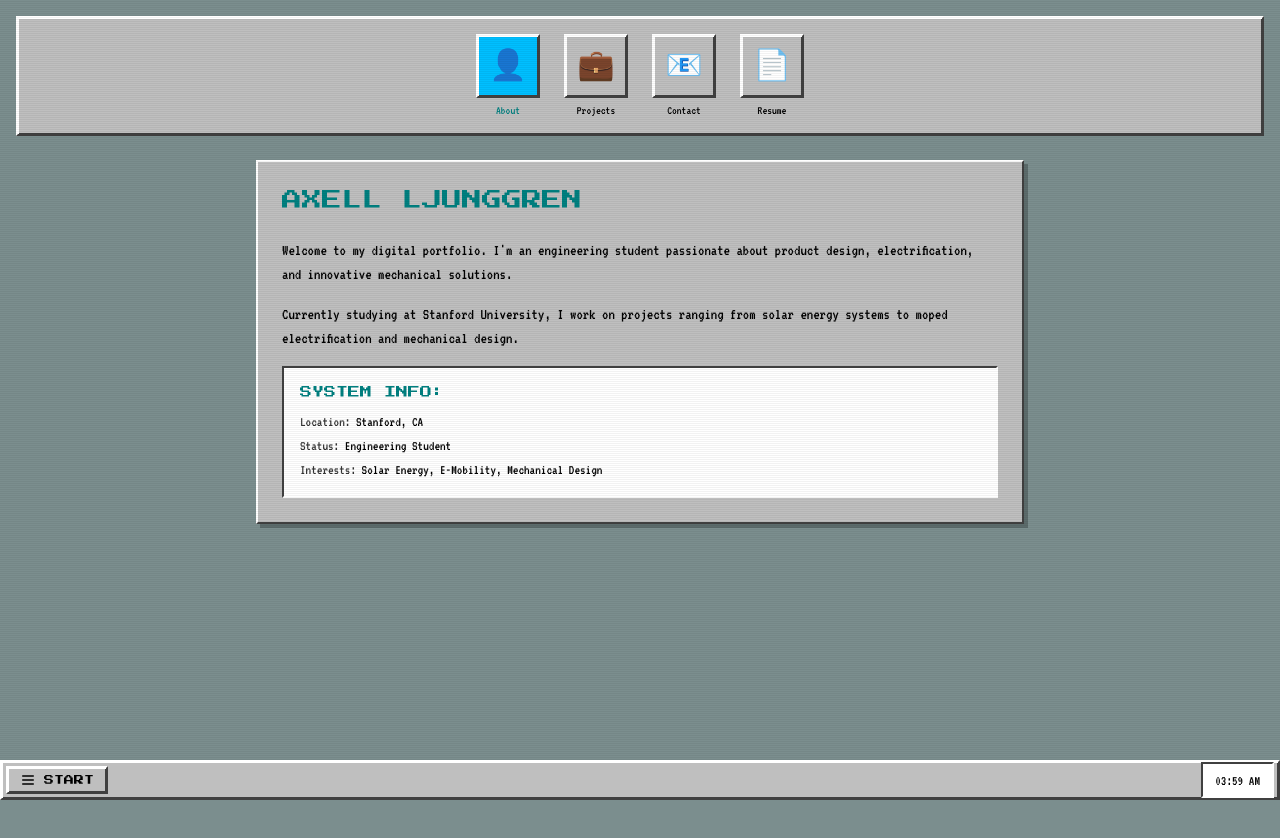
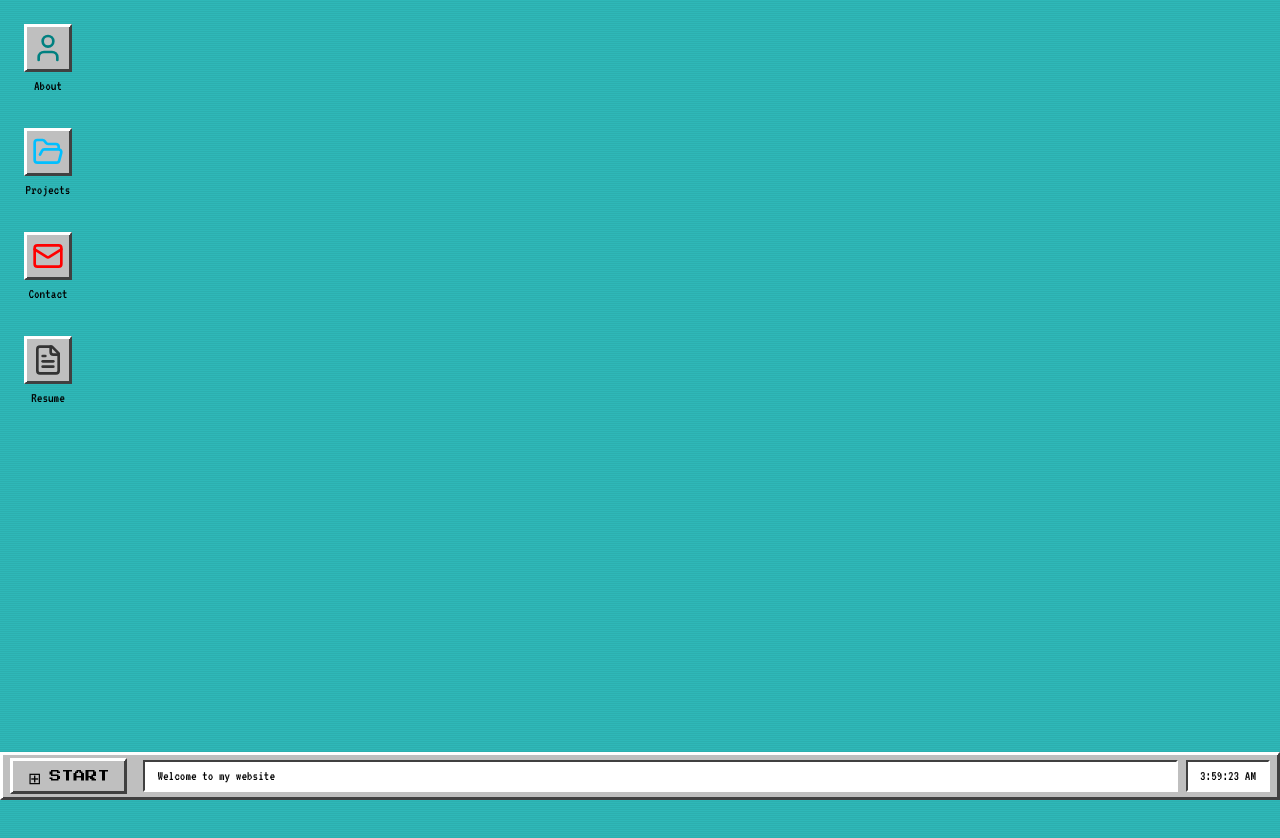
Before and after one commit to axelljun/retro-win-folio, a React (Vite) app: page / in a window 1280 px wide. Shown: the top 838 px of the page. Before the commit the page ends 800 px from the top, so only its background shows below. Built offline with nearby package versions, Linux system fonts and the light colour scheme; the HTML template or start-up script is replaced by a standard one.

Commit message:
Implement desktop layout with app windows

```diff
--- a/src/App.tsx
+++ b/src/App.tsx
@@ -3,13 +3,8 @@ import { Toaster as Sonner } from "@/components/ui/sonner";
 import { TooltipProvider } from "@/components/ui/tooltip";
 import { QueryClient, QueryClientProvider } from "@tanstack/react-query";
 import { BrowserRouter, Routes, Route } from "react-router-dom";
-import About from "./pages/About";
-import Projects from "./pages/Projects";
-import ProjectDetail from "./pages/ProjectDetail";
-import Contact from "./pages/Contact";
-import Resume from "./pages/Resume";
+import Index from "./pages/Index";
 import NotFound from "./pages/NotFound";
-import { Navigation } from "./components/Navigation";
 import { Taskbar } from "./components/Taskbar";
 
 const queryClient = new QueryClient();
@@ -20,14 +15,9 @@ const App = () => (
       <Toaster />
       <Sonner />
       <BrowserRouter>
-        <div className="min-h-screen bg-desktop-bg scanlines p-4 pb-16">
-          <Navigation />
+        <div className="min-h-screen bg-desktop-bg scanlines pb-16">
           <Routes>
-            <Route path="/" element={<About />} />
-            <Route path="/projects" element={<Projects />} />
-            <Route path="/projects/:id" element={<ProjectDetail />} />
-            <Route path="/contact" element={<Contact />} />
-            <Route path="/resume" element={<Resume />} />
+            <Route path="/" element={<Index />} />
             {/* ADD ALL CUSTOM ROUTES ABOVE THE CATCH-ALL "*" ROUTE */}
             <Route path="*" element={<NotFound />} />
           </Routes>
--- a/src/components/Taskbar.tsx
+++ b/src/components/Taskbar.tsx
@@ -1,21 +1,26 @@
-import { Menu } from "lucide-react";
+import { useState, useEffect } from "react";
 
 export const Taskbar = () => {
-  const currentTime = new Date().toLocaleTimeString('en-US', {
-    hour: '2-digit',
-    minute: '2-digit',
-    hour12: true
-  });
+  const [time, setTime] = useState(new Date());
+
+  useEffect(() => {
+    const interval = setInterval(() => {
+      setTime(new Date());
+    }, 1000);
+    return () => clearInterval(interval);
+  }, []);
 
   return (
-    <div className="fixed bottom-0 left-0 right-0 h-10 bg-card window-border flex items-center px-1 gap-2 z-50">
-      <button className="window-border bg-button-face px-3 py-1 flex items-center gap-2 hover:bg-accent transition-colors">
-        <Menu className="w-4 h-4" />
-        <span className="font-pixel text-[10px]">START</span>
+    <div className="fixed bottom-0 left-0 right-0 h-12 bg-card window-border flex items-center px-2 gap-2 z-50">
+      <button className="window-border bg-button-face px-4 py-1 font-pixel text-xs hover:bg-accent transition-colors flex items-center gap-2">
+        <span className="text-base">⊞</span>
+        START
       </button>
-      <div className="flex-1" />
-      <div className="window-border-inset bg-input px-3 py-1">
-        <span className="font-retro text-sm">{currentTime}</span>
+      <div className="window-border-inset bg-input px-3 py-1 font-retro text-sm flex-1 ml-2">
+        Welcome to my website
+      </div>
+      <div className="window-border-inset bg-input px-3 py-1 font-retro text-sm">
+        {time.toLocaleTimeString()}
       </div>
     </div>
   );
--- a/src/index.css
+++ b/src/index.css
@@ -8,8 +8,8 @@ All colors MUST be HSL.
 
 @layer base {
   :root {
-    /* Retro Windows color palette */
-    --background: 180 8% 52%;
+    /* Retro Windows color palette - Teal background */
+    --background: 180 60% 45%;
     --foreground: 0 0% 0%;
 
     --card: 0 0% 75%;
@@ -45,7 +45,7 @@ All colors MUST be HSL.
     --window-border-dark: 0 0% 25%;
     --title-bar: 180 100% 25%;
     --title-bar-inactive: 0 0% 50%;
-    --desktop-bg: 180 8% 52%;
+    --desktop-bg: 180 60% 45%;
     --button-face: 0 0% 75%;
 
     --sidebar-background: 0 0% 75%;
@@ -60,7 +60,7 @@ All colors MUST be HSL.
 
   .dark {
     /* Keep same retro theme for dark mode */
-    --background: 180 8% 52%;
+    --background: 180 60% 45%;
     --foreground: 0 0% 0%;
     --card: 0 0% 75%;
     --card-foreground: 0 0% 0%;
--- a/src/pages/Index.tsx
+++ b/src/pages/Index.tsx
@@ -1,160 +1,258 @@
+import { useState } from "react";
+import { DesktopIcon } from "@/components/DesktopIcon";
 import { Window } from "@/components/Window";
-import { DesktopIcon } from "@/components/DesktopIcon";
-import { ProjectCard } from "@/components/ProjectCard";
-import { Taskbar } from "@/components/Taskbar";
-import { User, Briefcase, Mail, FileText } from "lucide-react";
-import { useState } from "react";
+import { User, FolderOpen, Mail, FileText } from "lucide-react";
 
-const Index = () => {
-  const [openWindows, setOpenWindows] = useState<string[]>(['about']);
+interface Project {
+  id: string;
+  title: string;
+  year: string;
+  description: string;
+  fullDescription: string;
+}
 
-  const toggleWindow = (windowId: string) => {
-    setOpenWindows(prev =>
-      prev.includes(windowId)
-        ? prev.filter(id => id !== windowId)
-        : [...prev, windowId]
-    );
+const projects: Project[] = [
+  {
+    id: "terabase-internship",
+    title: "TERABASE SUMMER INTERNSHIP",
+    year: "2023",
+    description: "Solar energy infrastructure and utility-scale solar projects",
+    fullDescription: "During my summer internship at Terabase Energy, I worked on innovative solutions for utility-scale solar farm development. I contributed to optimizing solar panel layouts, developing installation processes, and analyzing performance metrics for large-scale solar infrastructure projects."
+  },
+  {
+    id: "moped-electrification",
+    title: "MOPED ELECTRIFICATION",
+    year: "2023",
+    description: "Converting a vintage moped to electric power",
+    fullDescription: "This project involved converting a vintage moped to electric power, designing a custom battery housing and integrating an electric motor for sustainable urban transportation. The challenge was maintaining the classic aesthetic while incorporating modern electric drivetrain components."
+  },
+  {
+    id: "product-design-course",
+    title: "PRODUCT DESIGN COURSE",
+    year: "2023",
+    description: "Comprehensive product design covering ideation to prototyping",
+    fullDescription: "Completed a comprehensive product design course at Stanford covering ideation, prototyping, and user testing. Created innovative consumer products through iterative design processes and hands-on manufacturing."
+  },
+  {
+    id: "moped-restoration",
+    title: "MOPED RESTORATION",
+    year: "2022",
+    description: "Complete restoration of a vintage moped",
+    fullDescription: "Full mechanical restoration of a vintage moped, including engine rebuild, frame restoration, and complete mechanical overhaul. This project combined mechanical engineering skills with attention to detail in preserving classic design."
+  },
+  {
+    id: "quick-mount-winch",
+    title: "QUICK-MOUNT WINCH",
+    year: "2023",
+    description: "Designed a rapid-deployment winch mounting system",
+    fullDescription: "Designed and fabricated a quick-mount winch system for efficient deployment in field conditions. The design focused on ease of installation, durability, and practical functionality."
+  },
+  {
+    id: "water-pump",
+    title: "WATER PUMP",
+    year: "2022",
+    description: "Custom water pump design and fabrication",
+    fullDescription: "Designed and built a custom water pump system optimized for specific flow requirements. The project involved fluid dynamics analysis, material selection, and iterative prototyping."
+  }
+];
+
+export default function Index() {
+  const [openWindows, setOpenWindows] = useState<string[]>([]);
+  const [selectedProject, setSelectedProject] = useState<Project | null>(null);
+
+  const openWindow = (windowName: string) => {
+    if (!openWindows.includes(windowName)) {
+      setOpenWindows([...openWindows, windowName]);
+    }
+  };
+
+  const closeWindow = (windowName: string) => {
+    setOpenWindows(openWindows.filter(w => w !== windowName));
+    if (windowName === "projects") {
+      setSelectedProject(null);
+    }
+  };
+
+  const handleProjectClick = (project: Project) => {
+    setSelectedProject(project);
   };
 
   return (
-    <div className="min-h-screen bg-desktop-bg scanlines p-4 pb-16">
+    <div className="relative min-h-screen">
       {/* Desktop Icons */}
-      <div className="flex flex-col gap-4 mb-8">
+      <div className="fixed left-4 top-4 flex flex-col gap-4 z-10">
         <DesktopIcon
-          icon={<User className="w-6 h-6" />}
-          label="About Me"
-          onClick={() => toggleWindow('about')}
+          icon={<User className="w-8 h-8 text-primary" />}
+          label="About"
+          onClick={() => openWindow("about")}
         />
         <DesktopIcon
-          icon={<Briefcase className="w-6 h-6" />}
+          icon={<FolderOpen className="w-8 h-8 text-accent" />}
           label="Projects"
-          onClick={() => toggleWindow('projects')}
+          onClick={() => openWindow("projects")}
         />
         <DesktopIcon
-          icon={<Mail className="w-6 h-6" />}
+          icon={<Mail className="w-8 h-8 text-destructive" />}
           label="Contact"
-          onClick={() => toggleWindow('contact')}
+          onClick={() => openWindow("contact")}
         />
         <DesktopIcon
-          icon={<FileText className="w-6 h-6" />}
+          icon={<FileText className="w-8 h-8 text-muted-foreground" />}
           label="Resume"
-          onClick={() => toggleWindow('resume')}
+          onClick={() => openWindow("resume")}
         />
       </div>
 
       {/* Windows */}
-      <div className="flex flex-col gap-4 max-w-4xl mx-auto">
-        {openWindows.includes('about') && (
-          <Window title="About_Me.exe" className="w-full">
-            <div className="font-retro text-lg space-y-4">
-              <h1 className="font-pixel text-base mb-4">AXELL LJUNGGREN</h1>
+      <div className="relative p-4">
+        {openWindows.includes("about") && (
+          <Window
+            title="About Me"
+            className="absolute top-20 left-1/2 -translate-x-1/2 w-full max-w-2xl z-20"
+            onClose={() => closeWindow("about")}
+          >
+            <h2 className="font-pixel text-lg mb-4 text-primary">AXELL LJUNGGREN</h2>
+            <div className="font-retro text-base space-y-4">
               <p>
                 Welcome to my digital portfolio. I'm an engineering student passionate about
-                product design, electrification, and innovative solutions.
+                product design, electrification, and innovative mechanical solutions.
               </p>
               <p>
                 Currently studying at Stanford University, I work on projects ranging from
-                solar energy systems to moped electrification and product design.
+                solar energy systems to moped electrification and mechanical design.
               </p>
-              <div className="window-border-inset bg-input p-3 mt-4">
-                <p className="font-pixel text-xs mb-2">SYSTEM INFO:</p>
-                <p className="text-sm">Location: Stanford, CA</p>
-                <p className="text-sm">Status: Engineering Student</p>
-                <p className="text-sm">Interests: Solar Energy, E-Mobility, Design</p>
+              <div className="window-border-inset bg-input p-4 mt-6">
+                <p className="font-pixel text-xs mb-3 text-primary">SYSTEM INFO:</p>
+                <div className="space-y-1 text-sm">
+                  <p><span className="text-muted-foreground">Location:</span> Stanford, CA</p>
+                  <p><span className="text-muted-foreground">Status:</span> Engineering Student</p>
+                  <p><span className="text-muted-foreground">Interests:</span> Solar Energy, E-Mobility, Mechanical Design</p>
+                </div>
               </div>
             </div>
           </Window>
         )}
 
-        {openWindows.includes('projects') && (
-          <Window title="My_Projects.exe" className="w-full">
-            <div className="space-y-2 max-h-[500px] overflow-y-auto">
-              <ProjectCard
-                title="TERABASE SUMMER INTERNSHIP"
-                year="2023"
-                description="Worked on solar energy infrastructure and utility-scale solar projects. Developed solutions for optimizing solar farm layouts and performance."
-              />
-              <ProjectCard
-                title="MOPED ELECTRIFICATION"
-                year="2023"
-                description="Converted a vintage moped to electric power. Designed custom battery housing and motor integration for sustainable urban transportation."
-              />
-              <ProjectCard
-                title="PRODUCT DESIGN COURSE"
-                year="2023"
-                description="Completed comprehensive product design course covering ideation, prototyping, and user testing. Created innovative consumer products."
-              />
-              <ProjectCard
-                title="FORMULA SAE"
-                year="2022-2023"
-                description="Team member working on electric race car development. Contributed to powertrain design and vehicle dynamics optimization."
-              />
-              <ProjectCard
-                title="MICRO-HYDROPOWER TURBINE"
-                year="2022"
-                description="Designed and built a small-scale hydropower system for off-grid applications. Focused on efficiency and manufacturability."
-              />
+        {openWindows.includes("projects") && (
+          <Window
+            title="Projects"
+            className="absolute top-32 left-1/2 -translate-x-1/2 w-full max-w-4xl z-20"
+            onClose={() => closeWindow("projects")}
+          >
+            {!selectedProject ? (
+              <div className="space-y-4">
+                <h2 className="font-pixel text-lg mb-4 text-primary">MY PROJECTS</h2>
+                <div className="grid grid-cols-1 md:grid-cols-2 gap-4 max-h-[500px] overflow-y-auto pr-2">
+                  {projects.map((project) => (
+                    <button
+                      key={project.id}
+                      onClick={() => handleProjectClick(project)}
+                      className="window-border bg-card p-4 hover:bg-accent/20 transition-colors text-left"
+                    >
+                      <h3 className="font-pixel text-sm mb-2 text-primary">{project.title}</h3>
+                      <p className="font-retro text-xs text-muted-foreground mb-2">{project.year}</p>
+                      <p className="font-retro text-sm">{project.description}</p>
+                    </button>
+                  ))}
+                </div>
+              </div>
+            ) : (
+              <div className="space-y-4">
+                <button
+                  onClick={() => setSelectedProject(null)}
+                  className="font-retro text-sm text-primary hover:underline mb-4"
+                >
+                  ← Back to Projects
+                </button>
+                <h2 className="font-pixel text-lg mb-2 text-primary">{selectedProject.title}</h2>
+                <p className="font-retro text-sm text-muted-foreground mb-4">{selectedProject.year}</p>
+                <div className="window-border-inset bg-input p-4">
+                  <p className="font-retro text-base leading-relaxed">
+                    {selectedProject.fullDescription}
+                  </p>
+                </div>
+              </div>
+            )}
+          </Window>
+        )}
+
+        {openWindows.includes("contact") && (
+          <Window
+            title="Contact"
+            className="absolute top-40 left-1/2 -translate-x-1/2 w-full max-w-xl z-20"
+            onClose={() => closeWindow("contact")}
+          >
+            <h2 className="font-pixel text-lg mb-6 text-primary">GET IN TOUCH</h2>
+            <div className="window-border-inset bg-input p-6 space-y-4">
+              <div>
+                <p className="font-pixel text-xs mb-2 text-muted-foreground">EMAIL:</p>
+                <a
+                  href="mailto:axell@stanford.edu"
+                  className="font-retro text-base hover:text-primary transition-colors"
+                >
+                  axell@stanford.edu
+                </a>
+              </div>
+              <div>
+                <p className="font-pixel text-xs mb-2 text-muted-foreground">LINKEDIN:</p>
+                <a
+                  href="https://linkedin.com/in/axelljunggren"
+                  target="_blank"
+                  rel="noopener noreferrer"
+                  className="font-retro text-base hover:text-primary transition-colors"
+                >
+                  linkedin.com/in/axelljunggren
+                </a>
+              </div>
+              <div>
+                <p className="font-pixel text-xs mb-2 text-muted-foreground">GITHUB:</p>
+                <a
+                  href="https://github.com/axelljunggren"
+                  target="_blank"
+                  rel="noopener noreferrer"
+                  className="font-retro text-base hover:text-primary transition-colors"
+                >
+                  github.com/axelljunggren
+                </a>
+              </div>
             </div>
           </Window>
         )}
 
-        {openWindows.includes('contact') && (
-          <Window title="Contact.exe" className="w-full max-w-md">
-            <div className="font-retro text-lg space-y-4">
-              <h2 className="font-pixel text-sm mb-4">GET IN TOUCH</h2>
-              <div className="window-border-inset bg-input p-4 space-y-3">
-                <div>
-                  <p className="font-pixel text-[10px] mb-1">EMAIL:</p>
-                  <p className="text-base">axell@stanford.edu</p>
-                </div>
-                <div>
-                  <p className="font-pixel text-[10px] mb-1">LINKEDIN:</p>
-                  <p className="text-base">linkedin.com/in/axelljunggren</p>
-                </div>
-                <div>
-                  <p className="font-pixel text-[10px] mb-1">GITHUB:</p>
-                  <p className="text-base">github.com/axelljunggren</p>
-                </div>
+        {openWindows.includes("resume") && (
+          <Window
+            title="Resume"
+            className="absolute top-44 left-1/2 -translate-x-1/2 w-full max-w-3xl z-20"
+            onClose={() => closeWindow("resume")}
+          >
+            <h2 className="font-pixel text-lg mb-6 text-primary">RESUME</h2>
+            <div className="space-y-6">
+              <div className="window-border-inset bg-input p-4">
+                <h3 className="font-pixel text-sm mb-3 text-primary">EDUCATION</h3>
+                <p className="font-retro text-base mb-1">Stanford University</p>
+                <p className="font-retro text-sm text-muted-foreground">Engineering Student</p>
               </div>
-              <button className="window-border bg-button-face px-4 py-2 hover:bg-accent transition-colors w-full mt-4">
-                <span className="font-pixel text-xs">SEND MESSAGE</span>
-              </button>
-            </div>
-          </Window>
-        )}
 
-        {openWindows.includes('resume') && (
-          <Window title="Resume.pdf" className="w-full max-w-2xl">
-            <div className="font-retro text-lg space-y-4">
               <div className="window-border-inset bg-input p-4">
-                <h2 className="font-pixel text-sm mb-4">EDUCATION</h2>
-                <p className="mb-2"><strong>Stanford University</strong></p>
-                <p className="text-base mb-4">B.S. in Engineering - Expected 2025</p>
+                <h3 className="font-pixel text-sm mb-3 text-primary">EXPERIENCE</h3>
+                <p className="font-retro text-base mb-1">Terabase Energy - Summer Intern</p>
+                <p className="font-retro text-sm text-muted-foreground mb-2">2023</p>
+                <p className="font-retro text-sm">Worked on utility-scale solar farm development and optimization.</p>
+              </div>
 
-                <h2 className="font-pixel text-sm mb-4 mt-6">EXPERIENCE</h2>
-                <div className="mb-4">
-                  <p className="mb-1"><strong>Terabase Energy - Engineering Intern</strong></p>
-                  <p className="text-base">Summer 2023</p>
-                  <p className="text-base">Solar infrastructure development and optimization</p>
-                </div>
-
-                <h2 className="font-pixel text-sm mb-4 mt-6">SKILLS</h2>
-                <div className="flex flex-wrap gap-2">
-                  {['CAD Design', 'Python', 'MATLAB', 'Prototyping', 'Electronics', 'Project Management'].map(skill => (
-                    <span key={skill} className="window-border bg-button-face px-2 py-1 text-sm">
-                      {skill}
-                    </span>
-                  ))}
+              <div className="window-border-inset bg-input p-4">
+                <h3 className="font-pixel text-sm mb-3 text-primary">SKILLS</h3>
+                <div className="font-retro text-sm space-y-1">
+                  <p>• Product Design & Prototyping</p>
+                  <p>• Mechanical Engineering</p>
+                  <p>• Solar Energy Systems</p>
+                  <p>• Electric Vehicle Development</p>
                 </div>
               </div>
             </div>
           </Window>
         )}
       </div>
-
-      <Taskbar />
     </div>
   );
-};
-
-export default Index;
+}
```
Also changed, not shown: src/components/Window.tsx (+6 -2 lines).
